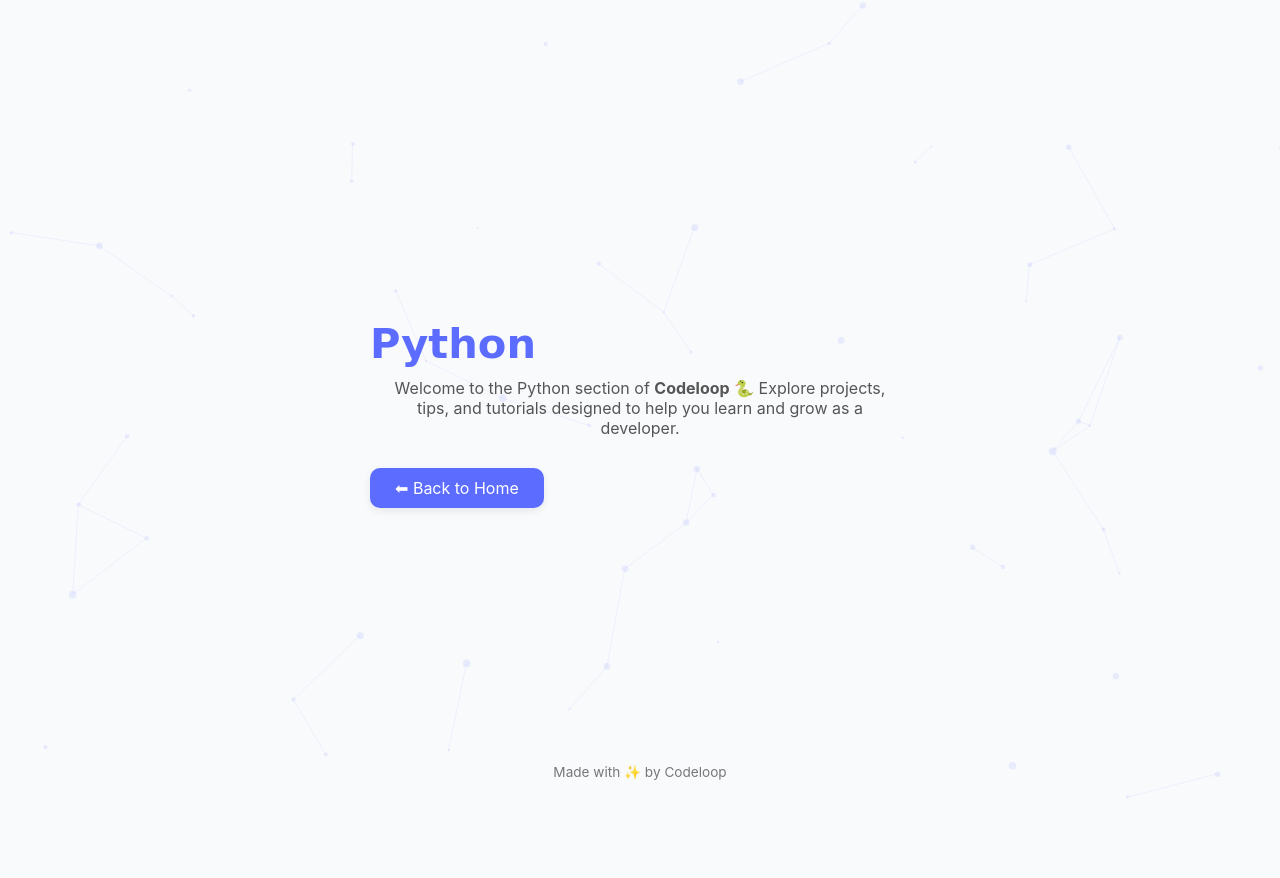
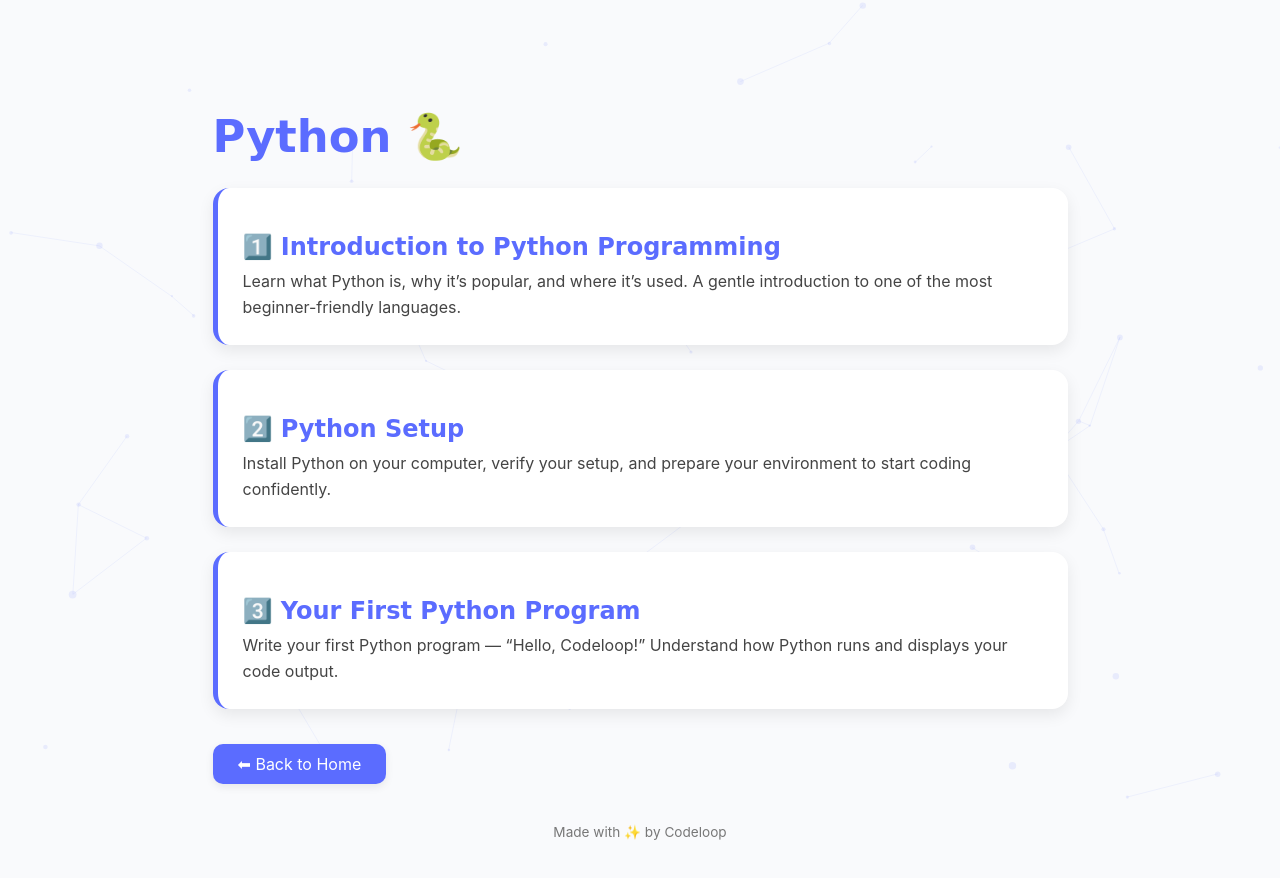
Before and after one commit to Enoughkaran69/codeloop, a plain HTML site: page python.html in a window 1280 px wide. Before the commit the page ends 800 px from the top, so only its background shows below. Drawn offline with Linux system fonts and the light colour scheme.

Commit message:
Add files via upload

```diff
--- a/python.html
+++ b/python.html
@@ -17,12 +17,13 @@
       font-family: "Inter", "Segoe UI", sans-serif;
       background: var(--bg);
       color: var(--text);
-      overflow: hidden;
-      height: 100vh;
+      overflow-x: hidden;
+      min-height: 100vh;
       display: flex;
       flex-direction: column;
       align-items: center;
-      justify-content: center;
+      justify-content: flex-start;
+      padding: 80px 20px;
     }
 
     canvas {
@@ -36,18 +37,42 @@
     }
 
     h1 {
-      font-size: 2.6rem;
+      font-size: 2.8rem;
       font-family: "Patrick Hand", cursive;
       color: var(--accent);
-      margin-bottom: 10px;
+      margin-bottom: 25px;
+    }
+
+    .topic {
+      max-width: 800px;
+      width: 100%;
+      background: #fff;
+      padding: 25px;
+      border-radius: 16px;
+      box-shadow: 0 6px 16px var(--shadow);
+      margin-bottom: 25px;
+      border-left: 5px solid var(--accent);
+      cursor: pointer;
+      transition: all 0.3s ease;
+    }
+
+    .topic:hover {
+      transform: translateY(-4px);
+      background: #f3f4ff;
+      box-shadow: 0 10px 22px rgba(91, 108, 255, 0.15);
+    }
+
+    h2 {
+      font-family: "Patrick Hand", cursive;
+      color: var(--accent);
+      margin-bottom: 8px;
     }
 
     p {
       font-size: 1rem;
-      color: #555;
-      max-width: 500px;
-      text-align: center;
-      margin: 0 20px 30px;
+      color: #444;
+      line-height: 1.6;
+      margin: 0;
     }
 
     button {
@@ -61,6 +86,7 @@
       transition: all 0.3s ease;
       box-shadow: 0 3px 8px var(--shadow);
       font-family: "Inter", sans-serif;
+      margin-top: 10px;
     }
 
     button:hover {
@@ -69,11 +95,11 @@
     }
 
     footer {
-      position: absolute;
-      bottom: 20px;
+      margin: 40px 0 20px;
       font-size: 0.85rem;
       color: #777;
       font-family: "Inter", sans-serif;
+      text-align: center;
     }
   </style>
 </head>
@@ -81,15 +107,36 @@
   <canvas id="bgCanvas"></canvas>
 
   <main>
-    <h1>Python</h1>
-    <p>Welcome to the Python section of <strong>Codeloop</strong> 🐍
-       Explore projects, tips, and tutorials designed to help you learn and grow as a developer.</p>
+    <h1>Python 🐍</h1>
+
+    <div class="topic" onclick="openPage('intro.html')">
+      <h2>1️⃣ Introduction to Python Programming</h2>
+      <p>Learn what Python is, why it’s popular, and where it’s used.
+      A gentle introduction to one of the most beginner-friendly languages.</p>
+    </div>
+
+    <div class="topic" onclick="openPage('setup.html')">
+      <h2>2️⃣ Python Setup</h2>
+      <p>Install Python on your computer, verify your setup, and prepare your environment
+      to start coding confidently.</p>
+    </div>
+
+    <div class="topic" onclick="openPage('firstprogram.html')">
+      <h2>3️⃣ Your First Python Program</h2>
+      <p>Write your first Python program — “Hello, Codeloop!”
+      Understand how Python runs and displays your code output.</p>
+    </div>
+
     <button onclick="window.location.href='index.html'">⬅ Back to Home</button>
   </main>
 
   <footer>Made with ✨ by Codeloop</footer>
 
   <script>
+    function openPage(page) {
+      window.open(page, "_blank", "noopener,noreferrer");
+    }
+
     // ---- Canvas doodle animation ----
     const canvas = document.getElementById('bgCanvas');
     const ctx = canvas.getContext('2d');
```
